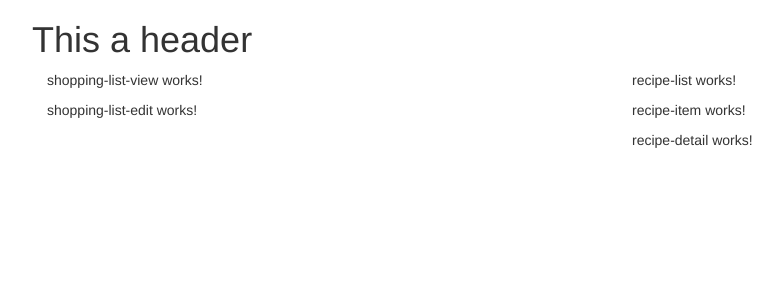
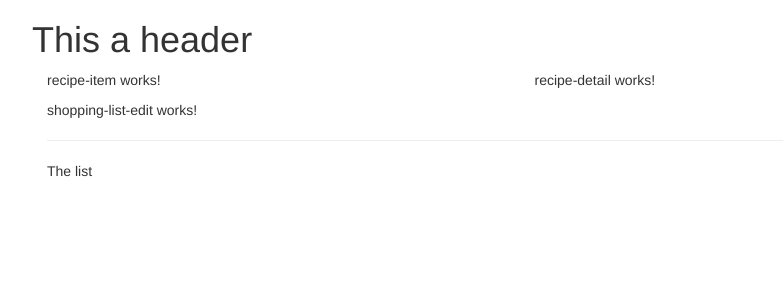
Before and after one commit to RemekGdansk/ng-complete-guide-project, an Angular app: page / in a window 1280 px wide. Shown: the top 300 px of the page, without its empty margins (23-806 px from the left). Built offline with nearby package versions, Linux system fonts and the light colour scheme.

Commit message:
After S03L044

```diff
--- a/src/app/app.component.html
+++ b/src/app/app.component.html
@@ -3,14 +3,9 @@
     <app-header></app-header>
   </div>
   <div id="mainContainer" class="row">
-    <div class="col-md-6">
+    <div class="col-md-12">
+      <app-recipes></app-recipes>
       <app-shopping-list></app-shopping-list>
-      <app-shopping-list-edit></app-shopping-list-edit>
-    </div>
-    <div class="col-md-6">
-      <app-recipe-list></app-recipe-list>
-      <app-recipe-item></app-recipe-item>
-      <app-recipe-detail></app-recipe-detail>
     </div>
   </div>
 </div>
--- a/src/app/recipes/recipe-list/recipe-list.component.html
+++ b/src/app/recipes/recipe-list/recipe-list.component.html
@@ -1,3 +1 @@
-<p>
-  recipe-list works!
-</p>
+<app-recipe-item></app-recipe-item>
--- a/src/app/recipes/recipes.component.html
+++ b/src/app/recipes/recipes.component.html
@@ -1,3 +1,8 @@
-<p>
-  recipes works!
-</p>
+<div class="row">
+  <div class="col-md-5">
+    <app-recipe-list></app-recipe-list>
+  </div>
+  <div class="col-md-7">
+    <app-recipe-detail></app-recipe-detail>
+  </div>
+</div>
--- a/src/app/shopping-list/shopping-list.component.html
+++ b/src/app/shopping-list/shopping-list.component.html
@@ -1,3 +1,7 @@
-<p>
-  shopping-list-view works!
-</p>
+<div class="row">
+  <div class="col-xs-10">
+    <app-shopping-list-edit></app-shopping-list-edit>
+    <hr>
+    <p>The list</p>
+  </div>
+</div>
```
Also changed, not shown: src/app/recipes/recipe-detail/recipe-detail.component.css (deleted).
